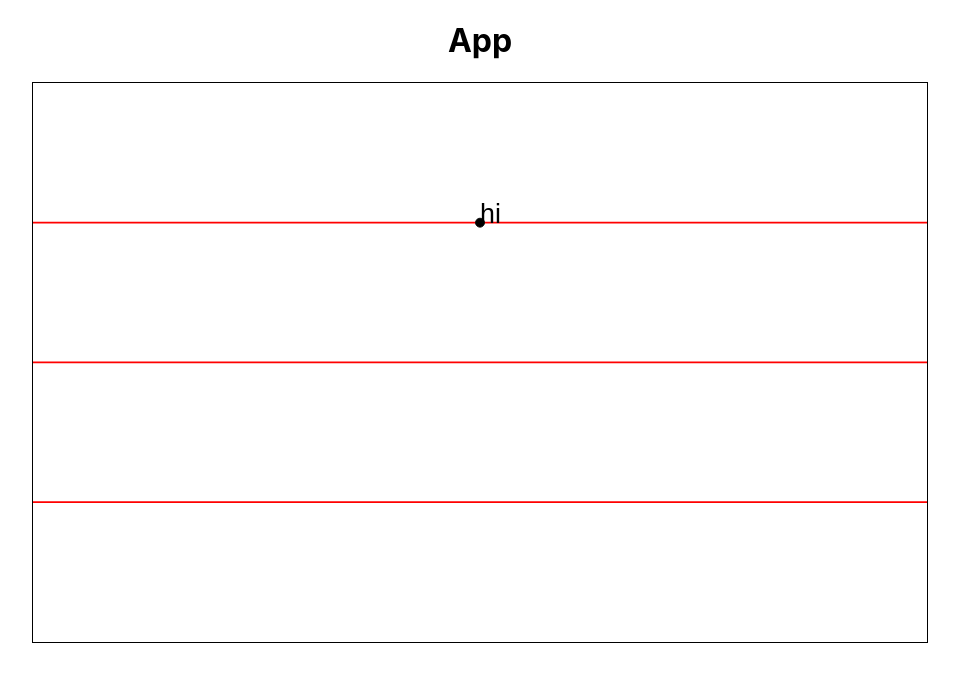
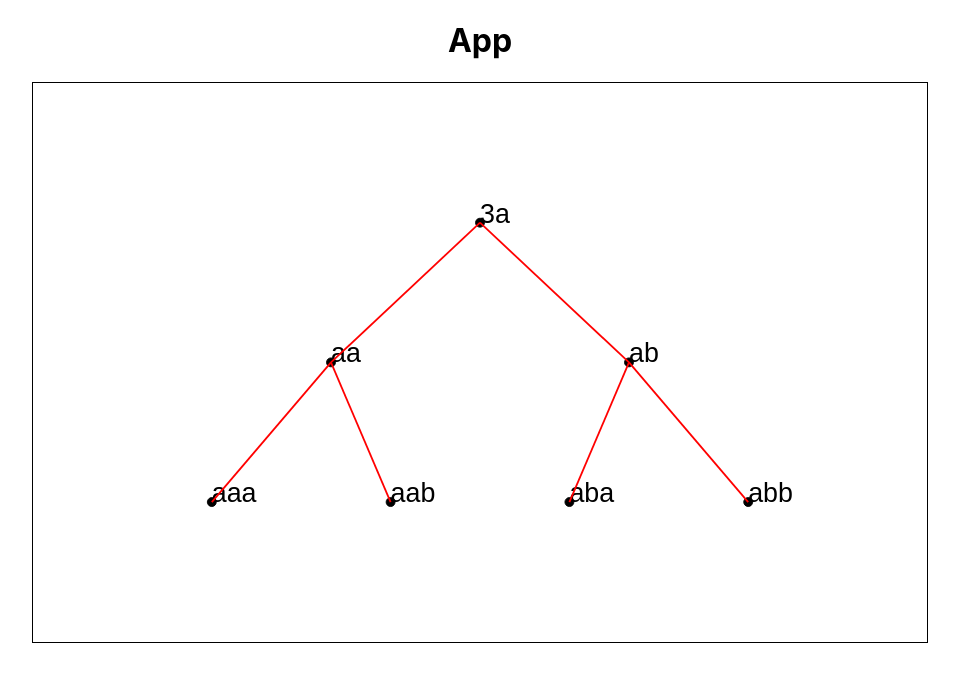
Before and after one commit to Harrison-Hughes/treeple, a React (Create React App) app: page / in a window 1280 px wide. Shown: the top 682 px of the page, without its empty margins (160-1119 px from the left). Built offline with nearby package versions, Linux system fonts and the light colour scheme.

Commit message:
first jellyfish, evenly horizontatlly distributed

```diff
--- a/src/App.js
+++ b/src/App.js
@@ -43,7 +43,7 @@ function App() {
       <h1>App</h1>
       {/* <Tree input={data1} />
       <Tree input={data2} /> */}
-      <Tree input={data3} />
+      <Tree input={data3} width={100} height={62.5} />
     </div>
   );
 }
--- a/src/Node.js
+++ b/src/Node.js
@@ -4,8 +4,8 @@ const Node = ({ children, x, y, r }) => {
   return (
     <>
       <circle
-        cx={x}
-        cy={y}
+        cx={`${x}%`}
+        cy={`${y}%`}
         r={!!r ? r : 0.5}
         stroke="black"
         strokeWidth="0.1"
@@ -17,7 +17,7 @@ const Node = ({ children, x, y, r }) => {
         stroke="none"
         textAnchor="left"
       >
-        <text x={x} y={y}>
+        <text x={`${x}%`} y={`${y}%`}>
           {children}
         </text>
       </g>
--- a/src/Tree.js
+++ b/src/Tree.js
@@ -3,97 +3,109 @@ import Node from "./Node";
 import Branch from "./Branch";
 import "./Tree.css";
 
-const treeScanner = (object) => {
-  if (typeof object !== "object" || object === null) return 0;
+const treeScanner = (nodeData) => {
+  if (typeof nodeData !== "object" || nodeData === null) return 0;
 
   const scan = (node, depthCounter, nodeExists) => {
-    nodeExists(depthCounter);
+    nodeExists(depthCounter, node["id"]);
     if (!!node["children"]) {
       node["children"].map((node) => scan(node, depthCounter + 1, nodeExists));
     }
   };
 
   let distribution = [];
-  const registerNode = (depth) => {
-    if (!!distribution[depth]) distribution[depth] += 1;
-    else distribution[depth] = 1;
+  const registerNode = (depth, id) => {
+    if (!!distribution[depth]) distribution[depth].push(id);
+    else distribution[depth] = [id];
   };
-  scan(object, 0, registerNode);
+  scan(nodeData, 0, registerNode);
   return { depth: distribution.length, distribution: distribution };
 };
 
-const genYCoords = (data) => {
-  let coords = [];
-  const tiers = treeScanner(data)["depth"];
-  for (let tier = 0; tier < tiers; tier++) {
-    coords.push((100 / (tiers + 1)) * (tier + 1));
+const genCoordsWithIDs = (nodeData) => {
+  const distribution = treeScanner(nodeData)["distribution"];
+  // input (distribution) -> [[1], [2, 5], [3, 4, 6, 7]]
+  const depth = distribution.length;
+  let output = {};
+  for (let tier = 0; tier < depth; tier++) {
+    let y = (100 / (depth + 1)) * (tier + 1);
+    let nodesAcross = distribution[tier].length;
+    for (let node = 0; node < nodesAcross; node++) {
+      let x = (100 / (nodesAcross + 1)) * (node + 1);
+      output[distribution[tier][node]] = { x: x, y: y };
+    }
   }
-  return coords;
+  return output;
+  // output -> {1: {x: 50, y: 25}, 2: {x: 33.3, y: 50}, ...}
 };
 
-const genXCoords = (data) => {
-  let coords = [];
-  const distribution = treeScanner(data)["distribution"];
-  for (let tier = 0; tier < distribution.length; tier++) {
-    let numOfNodes = distribution[tier];
-    coords.push([]);
-    for (let nodeNum = 0; nodeNum < numOfNodes; nodeNum++) {
-      coords[tier].push((100 / (numOfNodes + 1)) * (nodeNum + 1));
+const renderNodes = (nodes, coords) => {
+  const iterativeNodeRegister = (node, addNode) => {
+    let [nodeText, xCoord, yCoord] = [
+      node["name"],
+      coords[node["id"]]["x"],
+      coords[node["id"]]["y"],
+    ];
+    addNode(nodeText, xCoord, yCoord, node["id"]);
+    if (!!node["children"]) {
+      node["children"].map((node) => iterativeNodeRegister(node, addNode));
     }
-  }
-  return coords;
+  };
+
+  let nodeElementContainer = [];
+  const addNode = (nodeText, xCoord, yCoord, id) => {
+    nodeElementContainer.push(
+      <Node x={xCoord} y={yCoord} key={id}>
+        {nodeText}
+      </Node>
+    );
+  };
+
+  iterativeNodeRegister(nodes, addNode);
+  return nodeElementContainer.map((node) => node);
 };
 
-const renderTiers = (data) => {
-  let output = [];
-  const yCoords = genYCoords(data);
-  for (let i = 0; i < yCoords.length; i++) {
-    output.push(
-      <Branch x1="0" y1={yCoords[i]} x2="100" y2={yCoords[i]} key={i} />
+const renderBranches = (nodes, coords) => {
+  const iterativeBranchRegister = (node, addBranch) => {
+    let [x1, y1] = [coords[node["id"]]["x"], coords[node["id"]]["y"]];
+    if (!!node["children"]) {
+      for (let i = 0; i < node["children"].length; i++) {
+        let childNodeID = node["children"][i]["id"];
+        let [x2, y2] = [coords[childNodeID]["x"], coords[childNodeID]["y"]];
+        addBranch(x1, x2, y1, y2, childNodeID);
+        iterativeBranchRegister(node["children"][i], addBranch);
+      }
+    }
+  };
+
+  let branchElementContainer = [];
+  const addBranch = (x1, x2, y1, y2, id) => {
+    branchElementContainer.push(
+      <Branch x1={x1} x2={x2} y1={y1} y2={y2} key={id}></Branch>
     );
-  }
-  return output.map((line) => {
-    return line;
-  });
+  };
+
+  iterativeBranchRegister(nodes, addBranch);
+  return branchElementContainer.map((branch) => branch);
 };
 
-const formatInputDataToIncludeCoords = (input) => {
-  const [verticalCoords, horizontalCoords] = [
-    genXCoords(input),
-    genYCoords(input),
-  ];
-  let modifiedData = input;
-  for (let tier = 0; tier < horizontalCoords.length; tier++) {
-    for (let node = 0; node < verticalCoords[tier].length; node++) {
-      console.log("tier, node", tier, node);
-      modifiedData["x"] = verticalCoords[tier][node];
-      modifiedData["y"] = horizontalCoords[tier];
-      console.log("mod data", modifiedData);
-    }
-  }
-  console.log("mod data", modifiedData);
-  return 0;
+const renderDender = (nodeData) => {
+  const coordsOfIDs = genCoordsWithIDs(nodeData);
+  // return renderNodes(nodeData, coordsOfIDs);
+  return [
+    renderNodes(nodeData, coordsOfIDs),
+    renderBranches(nodeData, coordsOfIDs),
+  ].map((x) => x);
 };
 
-const renderNodes = (data) => {
-  const dataWithCoords = formatInputDataToIncludeCoords(data);
-  return (
-    <Node x={"50%"} y={`${100 / 4}%`}>
-      hi
-    </Node>
-  );
-};
-
-const renderBranches = (data) => {
-  const dataWithCoords = formatInputDataToIncludeCoords(data);
-};
-
-const Tree = ({ input }) => {
+const Tree = ({ input, height, width }) => {
   return (
     <div className="svgContainer">
-      <svg xmlns="http://www.w3.org/2000/svg" viewBox="0 0 100 62.5">
-        {renderTiers(input)}
-        {renderNodes(input)}
+      <svg
+        xmlns="http://www.w3.org/2000/svg"
+        viewBox={`0 0 ${width} ${height}`}
+      >
+        {renderDender(input)}
       </svg>
     </div>
   );
```
